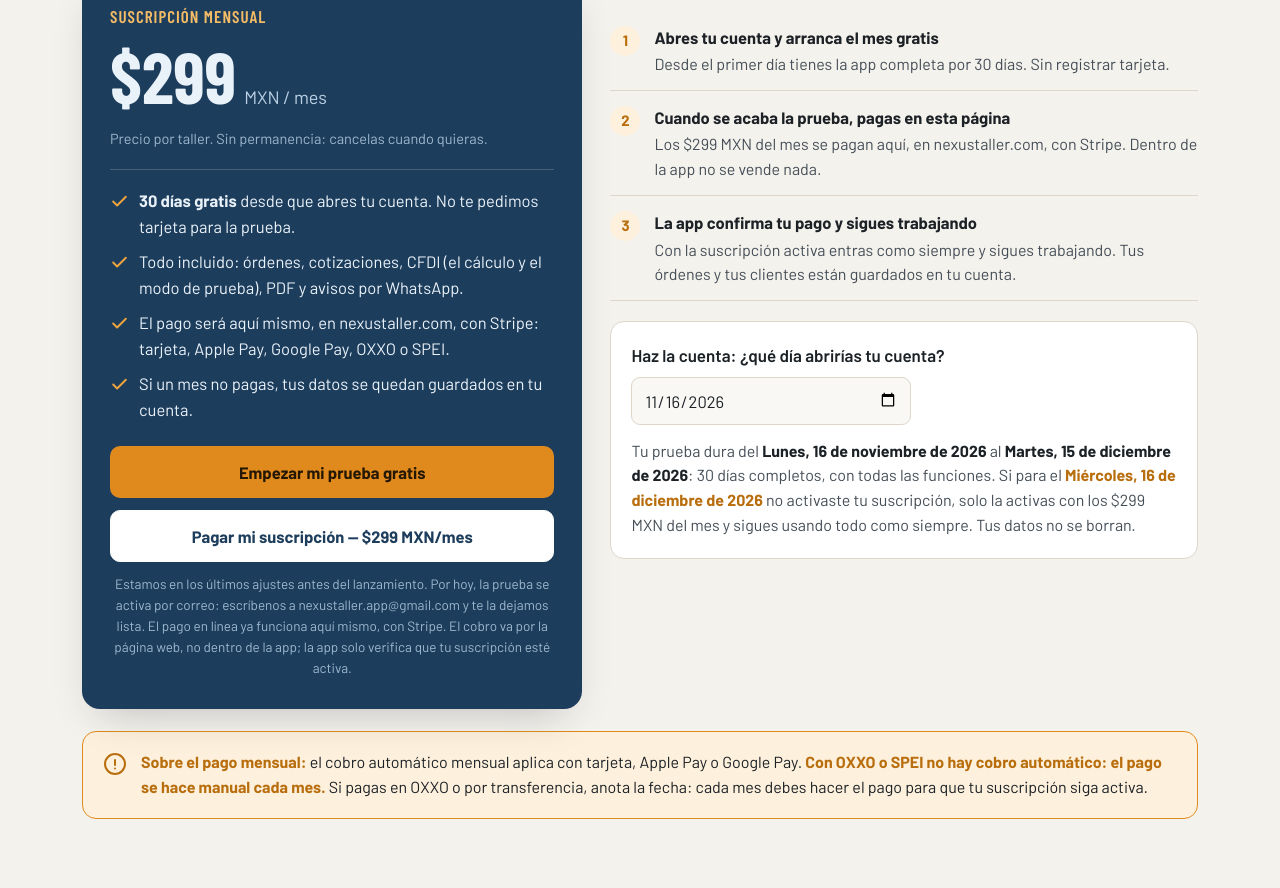
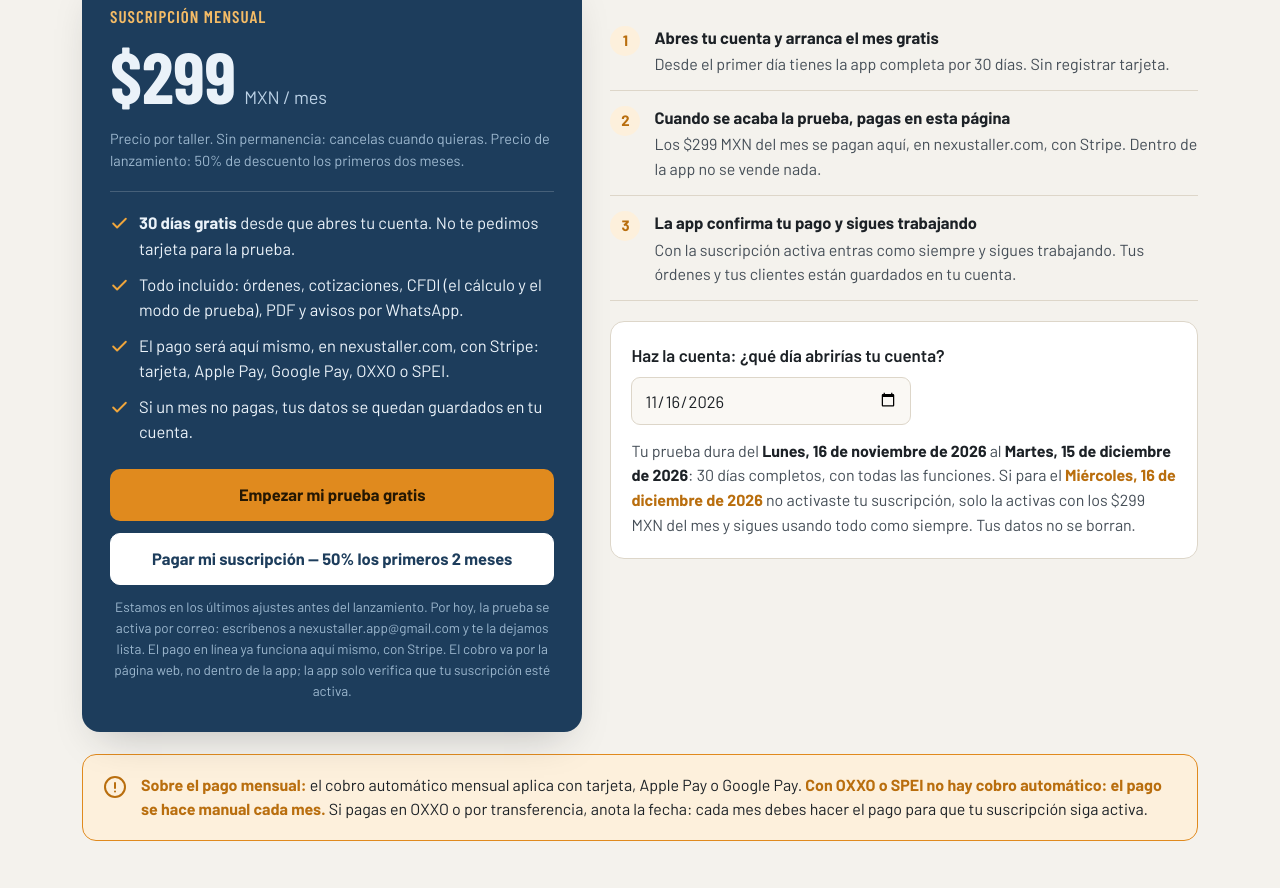
Before and after one commit to gaelandrade58-1/nexustaller-website, a plain HTML site: page index.html in a window 1280 px wide. Shown: the part 2801-3689 px from the top of the page. Drawn offline with nearby package versions, Linux system fonts and the light colour scheme.

Commit message:
Web: descuento por lanzamiento 50% 2 meses
Added promotional discount information for the subscription plan.

```diff
--- a/index.html
+++ b/index.html
@@ -644,14 +644,14 @@
         <div class="price-card">
           <div class="plan">Suscripción mensual</div>
           <div class="price-amount"><span class="num">$299</span><span class="per">MXN / mes</span></div>
-          <p class="iva">Precio por taller. Sin permanencia: cancelas cuando quieras.</p>
+          <p class="iva">Precio por taller. Sin permanencia: cancelas cuando quieras. Precio de lanzamiento: 50% de descuento los primeros dos meses.</p>
           <ul class="price-list">
             <li><svg width="19" height="19" viewBox="0 0 24 24" fill="none" stroke="currentColor" stroke-width="2.4" stroke-linecap="round" stroke-linejoin="round"><path d="M20 6 9 17l-5-5"/></svg><span><strong>30 días gratis</strong> desde que abres tu cuenta. No te pedimos tarjeta para la prueba.</span></li>
             <li><svg width="19" height="19" viewBox="0 0 24 24" fill="none" stroke="currentColor" stroke-width="2.4" stroke-linecap="round" stroke-linejoin="round"><path d="M20 6 9 17l-5-5"/></svg><span>Todo incluido: órdenes, cotizaciones, CFDI (el cálculo y el modo de prueba), PDF y avisos por WhatsApp.</span></li>
             <li><svg width="19" height="19" viewBox="0 0 24 24" fill="none" stroke="currentColor" stroke-width="2.4" stroke-linecap="round" stroke-linejoin="round"><path d="M20 6 9 17l-5-5"/></svg><span>El pago será aquí mismo, en nexustaller.com, con Stripe: tarjeta, Apple Pay, Google Pay, OXXO o SPEI.</span></li>
             <li><svg width="19" height="19" viewBox="0 0 24 24" fill="none" stroke="currentColor" stroke-width="2.4" stroke-linecap="round" stroke-linejoin="round"><path d="M20 6 9 17l-5-5"/></svg><span>Si un mes no pagas, tus datos se quedan guardados en tu cuenta.</span></li>
           </ul>
-          <a class="btn btn-amber" href="mailto:nexustaller.app@gmail.com?subject=Quiero%20mi%20prueba%20gratis%20de%20NexusTaller&amp;body=Hola%2C%20quiero%20activar%20los%2030%20d%C3%ADas%20gratis%20de%20NexusTaller%20para%20mi%20taller.%0A%0ANombre%20de%20mi%20taller%3A%20">Empezar mi prueba gratis</a> <a class="btn btn-pay" href="https://buy.stripe.com/6oU7sL3DZ7pE6fkdlp9AA00" target="_blank" rel="noopener">Pagar mi suscripción — $299 MXN/mes</a>
+          <a class="btn btn-amber" href="mailto:nexustaller.app@gmail.com?subject=Quiero%20mi%20prueba%20gratis%20de%20NexusTaller&amp;body=Hola%2C%20quiero%20activar%20los%2030%20d%C3%ADas%20gratis%20de%20NexusTaller%20para%20mi%20taller.%0A%0ANombre%20de%20mi%20taller%3A%20">Empezar mi prueba gratis</a> <a class="btn btn-pay" href="https://buy.stripe.com/4gMdR9fmH6lAbzEa9d9AA01?prefilled_promo_code=LANZAMIENTO" target="_blank" rel="noopener">Pagar mi suscripción — 50% los primeros 2 meses</a>
           <p class="fineprint">Estamos en los últimos ajustes antes del lanzamiento. Por hoy, la prueba se activa por correo: escríbenos a nexustaller.app@gmail.com y te la dejamos lista. El pago en línea ya funciona aquí mismo, con Stripe. El cobro va por la página web, no dentro de la app; la app solo verifica que tu suscripción esté activa.</p>
         </div>
         <div class="how">
```
